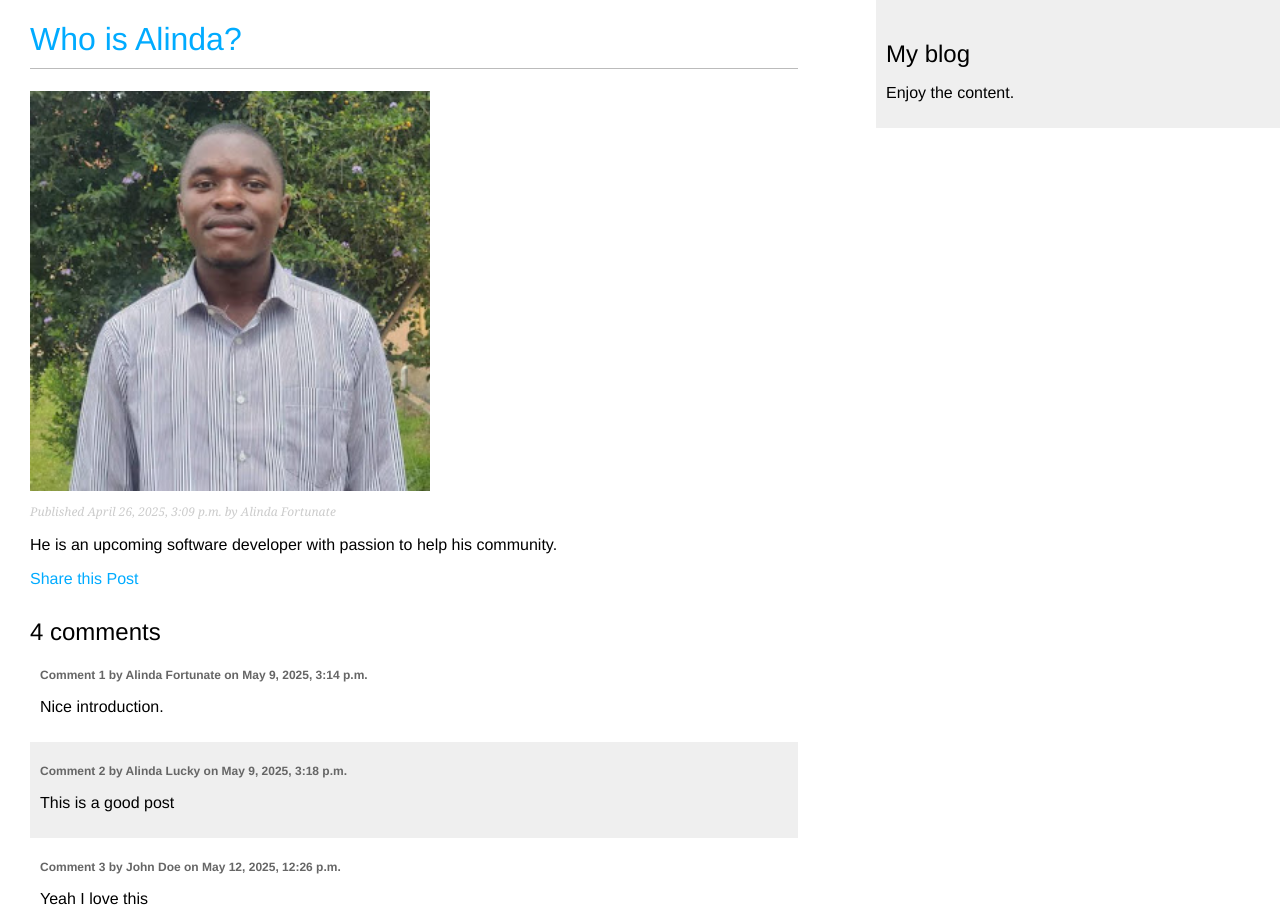
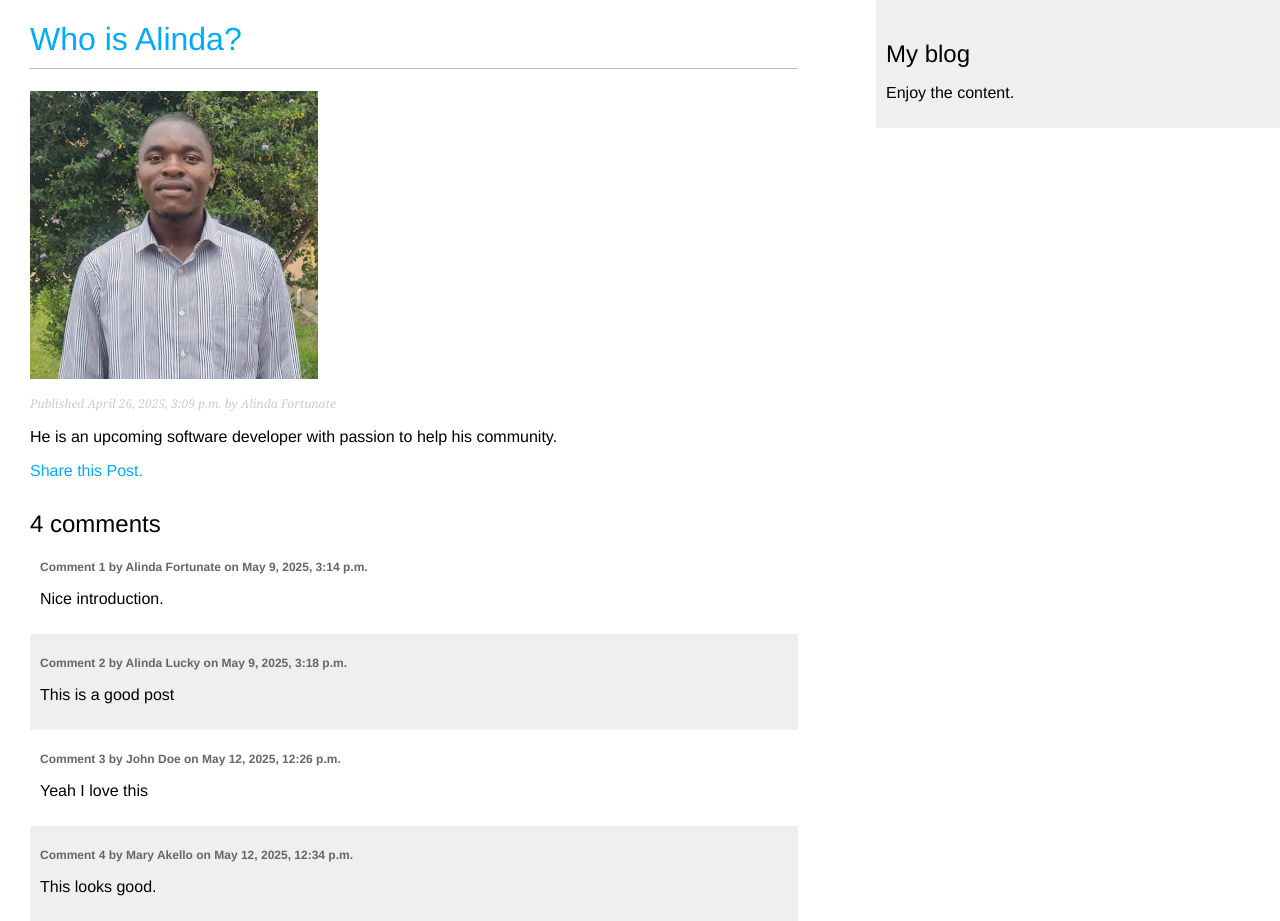
Before and after one commit to alindafortunate/Deep_Dive_in_Django_After_ALX, a Django app: page /2025/4/26/who-is-alinda/ in a window 1280 px wide. Shown: the top 921 px of the page. Run offline with Django 5.2, Linux system fonts and the light colour scheme; data comes from the database, SQL or seed files in the repository; parts of the project's set-up code (start-up, migrations or seed data) failed here and were passed over.

Commit message:
Almost final changes

```diff
--- a/blog_site/blog/static/css/blog.css
+++ b/blog_site/blog/static/css/blog.css
@@ -102,7 +102,7 @@ input[type=submit] {
     color: #666;
 }
 
-img.my_image {
+img.myimages {
     display: block;
     height: auto;
     max-width: 400px;
--- a/blog_site/blog/templates/blog/post/comment.html
+++ b/blog_site/blog/templates/blog/post/comment.html
@@ -1,12 +1,12 @@
 {% extends 'blog/base.html' %}
 
-{% block title %}comment{% endblock title %}
+{% block title %}Add a comment{% endblock title %}
 
 {% block content %}
 
 {% if comment %}
-<h1>Your comment was added</h1>
-<p><a href="{{post.get_absolute_url}}">Back to post</a></p>
+<h2>Your comment has been added.</h2>
+<p><a href="{{post.get_absolute_url}}">Back to the post.</a></p>
 
 {% else %}
 
--- a/blog_site/blog/templates/blog/post/detail.html
+++ b/blog_site/blog/templates/blog/post/detail.html
@@ -5,12 +5,12 @@
 
 {% block content %}
 <h1><a href="{% url 'blog:post_list' %}">{{post.title}}</a></h1>
-<img class="my_image" src="{{post.photo.url}}" alt="{{post.title}}">
+<img class="my_images" src="{{post.photo.url}}" alt="{{post.title}}">
 
 <p class="date">Published {{post.publish}} by {{post.author}}</p>
 {{post.body | linebreaks}}
 
-<p><a href="{% url 'blog:post_share' post.id %}">Share this Post</a></p>
+<p><a href="{% url 'blog:post_share' post.id %}">Share this Post.</a></p>
 
 {% with comments.count as total_comments %}
 <h2>{{total_comments}} comment{{total_comments | pluralize}}</h2>
--- a/blog_site/blog_site/urls.py
+++ b/blog_site/blog_site/urls.py
@@ -26,9 +26,7 @@ from django.urls import path, include
 urlpatterns = [
     path("admin/", admin.site.urls),
     path("", include("blog.urls", namespace="blog")),
-]
-if not settings.DEBUG:
-    urlpatterns += static(settings.MEDIA_URL, document_root=settings.MEDIA_ROOT)
+]+ static(settings.MEDIA_URL, document_root=settings.MEDIA_ROOT)
 
 
 urlpatterns += static(settings.STATIC_URL, document_root=settings.STATIC_ROOT)
--- a/blog_site/static/css/base.css
+++ b/blog_site/static/css/base.css
@@ -102,7 +102,7 @@ input[type=submit] {
     color: #666;
 }
 
-img.my_image {
+img.myimages {
     display: block;
     height: auto;
     max-width: 400px;
--- a/blog_site/templates/index.html
+++ b/blog_site/templates/index.html
@@ -12,7 +12,7 @@
 </head>
 
 <body>
-    <h1>Hello</h1>
+    <h1>Hello world.</h1>
     <ol>
         {% for post in posts %}
         <h1>
```
Also changed, not shown: blog_site/blog_site/settings.py (+9 -5 lines), 1 other file.
